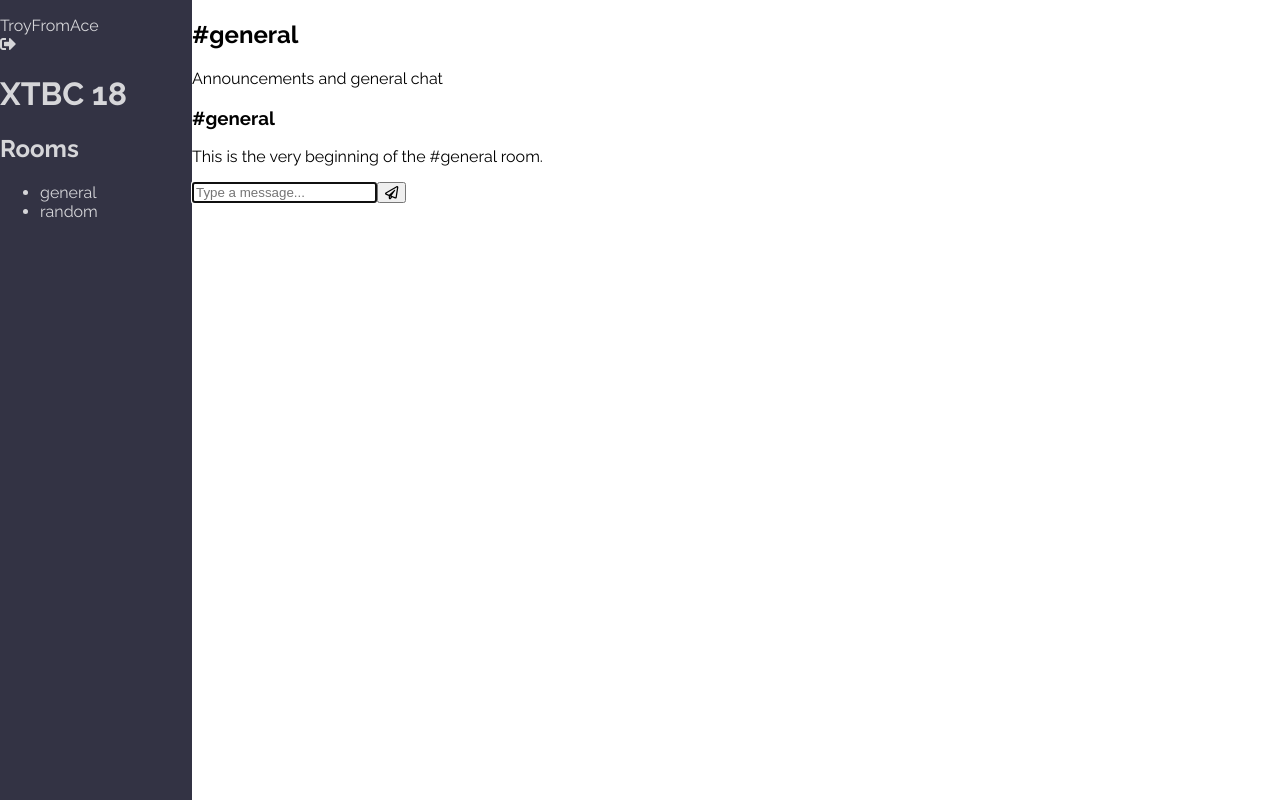
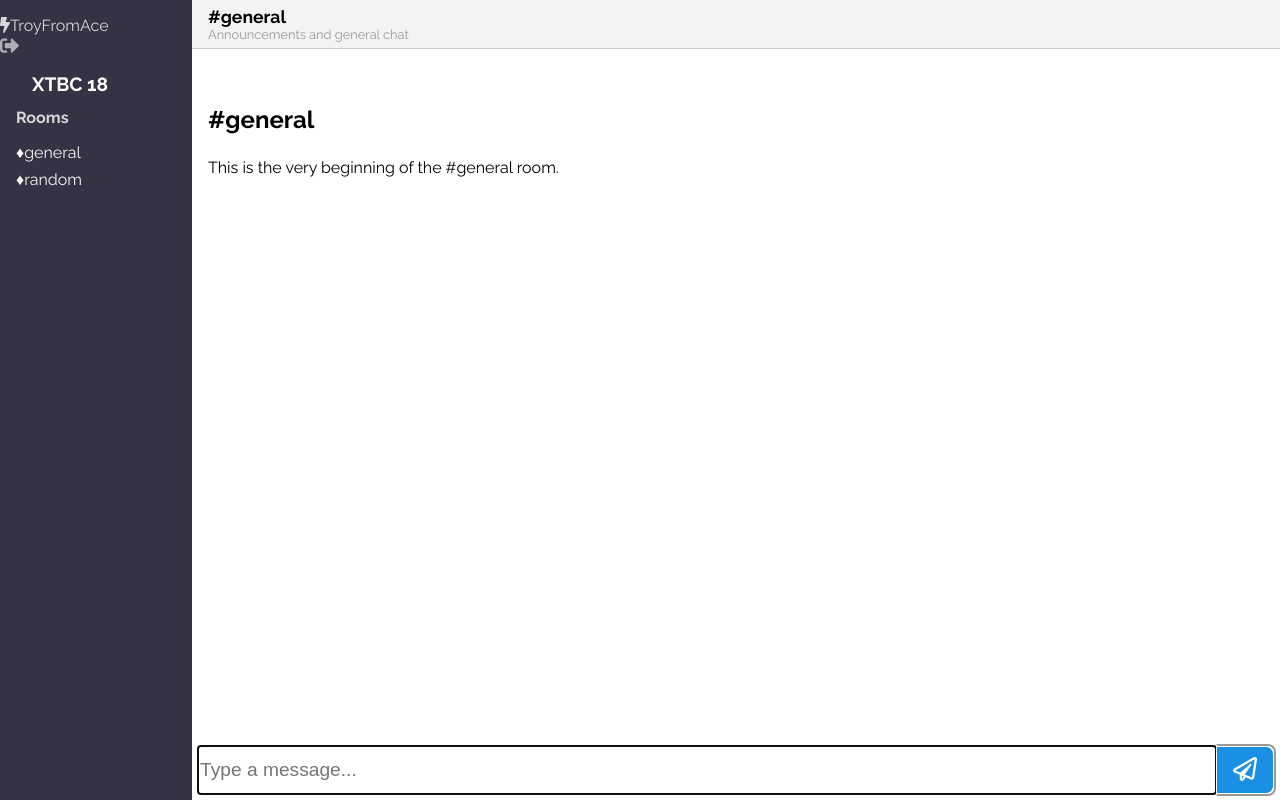
Before and after one commit to troywiegand/chatarang, a React (Create React App) app: page / in a window 1280 px wide. Built offline with nearby package versions, Linux system fonts and the light colour scheme.

Commit message:
Update Style

```diff
--- a/src/Chat.js
+++ b/src/Chat.js
@@ -14,7 +14,7 @@ class Chat extends Component{
     }
 render(){
     return(
-        <div className="Chat" >
+        <div className="Chat" style={styles}>
             <ChatHeader />
             <MessageList messages={this.state.messages}/>
             <MessageForm messages={this.state.messages} addMessage={this.addMessage}/>
@@ -31,4 +31,10 @@ addMessage = (body) => {
 
 }
 
+const styles={
+    flex: 1,
+  display: 'flex',
+  flexDirection: 'column',
+}
+
 export default Chat
--- a/src/ChatHeader.js
+++ b/src/ChatHeader.js
@@ -5,15 +5,35 @@ const ChatHeader = () => {
 
     return(
 
-    <header className="ChatHeader">
+    <header className="ChatHeader" style={styles.ChatHeader}>
         <div className="roomInfo">
-          <h2>#general</h2>
-          <p>Announcements and general chat</p>
+          <h2 style={styles.h2}>#general</h2>
+          <p style={styles.p}>Announcements and general chat</p>
         </div>
       </header>
     )
 }
 
+const styles ={
+  ChatHeader: {
+    backgroundColor: '#f3f3f3',
+    borderBottom: '1px solid #ccc',
+    height: '3rem',
+    padding: '0 1rem',
+    display: 'flex',
+    alignItems: 'center',
+  },
 
+  h2: {
+    fontSize: '1.1rem',
+    margin: '0',
+  },
+
+   p: {
+    color: '#999',
+    margin: '0',
+    fontSize: '0.8rem',
+  }
+}
 
 export default ChatHeader
--- a/src/Message.js
+++ b/src/Message.js
@@ -4,11 +4,16 @@ const Message = (props) => {
 
     return(
 
-        <div className="Message" >
-        <div className="details">
-          <div className="Metadata">
-            <div className="user">{props.userName}</div>
-            <div className="time">{new Date().getHours()}:{new Date().getMinutes()}</div>
+        <div className="Message" style={styles.Message} >
+        <div
+            class="Avatar"
+          >
+          <i class="fas fa-bolt"></i>
+          </div>
+        <div className="details" style={styles.details}>
+          <div className="Metadata" style={styles.Metadata}>
+            <div className="user" style={styles.user}>{props.userName}</div>
+            <div className="time" style={styles.time}>{new Date().getHours()}:{new Date().getMinutes()}</div>
           </div>
           <div className="body">
             {props.message}
@@ -20,6 +25,34 @@ const Message = (props) => {
 
 }
 
+const styles ={
+  Message: {
+    display: 'flex',
+    marginTop: '1rem',
+    padding: '0 1rem',
+  },
+
+  details: {
+    flex: '1',
+    paddingLeft: '0.5rem',
+  },
+
+  Metadata: {
+    display: 'flex',
+    alignItems: 'baseline',
+  },
+
+  user: {
+    fontWeight: 'bold',
+    marginRight: '0.5rem',
+  },
+
+  time: {
+    color: '#999',
+    fontSize: '0.8rem',
+  }
+
+}
 
 
 export default Message
--- a/src/MessageForm.js
+++ b/src/MessageForm.js
@@ -18,16 +18,17 @@ state={
 render(){
     return(
         <form onSubmit={this.handleSumbit}
-        className="MessageForm">
+        className="MessageForm"
+        style={styles.MessageForm}>
         <input type="text" name="body"
                 autoFocus
                 required
                 placeholder="Type a message... "
                 value={this.state.message}
                 onChange={this.handleChange}
-
+                style={styles.input}
                 />
-        <button type="submit">
+        <button type="submit" style={styles.button}>
             <i className="far fa-paper-plane" title="Send"></i>
         </button>
       </form>
@@ -36,4 +37,47 @@ render(){
 
 }
 
+const styles= {
+    MessageForm: {
+        backgroundColor: 'white',
+        height: '3rem',
+        display: 'flex',
+        alignItems: 'stretch',
+        border: '2px solid #999',
+        borderRadius: '0.5rem',
+        margin: '0.25rem',
+        padding: '0',
+      },
+
+      chatIcon: {
+        display: 'flex',
+        borderRadius: '0.5rem',
+        alignItems: 'center',
+        backgroundColor: 'white',
+        color: '#ccc',
+        padding: '0 0.5rem',
+        fontSize: '1.2rem',
+      },
+
+      input: {
+        flex: '1',
+        fontSize: '1.2rem',
+        border: '0',
+      },
+
+      button: {
+        fontSize: '1.5rem',
+        backgroundColor: '#1A8FE3',
+        color: 'white',
+        paddingLeft: '1rem',
+        paddingRight: '1rem',
+        borderTopRightRadius: '0.5rem',
+        borderBottomRightRadius: '0.5rem',
+        border: '1px solid white',
+      },
+
+
+
+}
+
 export default MessageForm
--- a/src/MessageList.js
+++ b/src/MessageList.js
@@ -6,7 +6,7 @@ import Message from './Message'
 const MessageList = (props) => {
 
     return(
-        <div className="MessageList">
+        <div className="MessageList" style={styles.MessageList}>
              <RoomAnnouncement />
              {props.messages.map(msg =>
              <Message userName={msg.userName} message={msg.body} key={msg.id}/>)}
@@ -15,4 +15,14 @@ const MessageList = (props) => {
 
 }
 
+const styles = {
+    MessageList: {
+        backgroundColor: 'white',
+        flex: 1,
+        paddingBottom: '1rem',
+        overflowY: 'scroll',
+      },
+
+}
+
 export default MessageList
--- a/src/RoomAnnouncement.js
+++ b/src/RoomAnnouncement.js
@@ -4,13 +4,22 @@ const RoomAnnouncement = () => {
 
     return(
 
-    <div className="RoomAnnouncement">
-        <h3>#general</h3>
+    <div className="RoomAnnouncement" style={styles.roomAnnouncement}>
+        <h3 style={styles.h3}> #general</h3>
         <p>This is the very beginning of the #general room.</p>
       </div>
     )
 }
 
+const styles = {
+
+      roomAnnouncement: {
+        padding: '2rem 1rem',
+      },
+      h3:{
+        fontSize: '1.5rem',
+      }
+}
 
 
 export default RoomAnnouncement
--- a/src/RoomList.js
+++ b/src/RoomList.js
@@ -4,13 +4,13 @@ import React, { Component } from 'react'
 class RoomList extends Component{
 render(){
     return(
-        <div>
-        <h1>XTBC 18</h1>
-      <nav className="RoomList">
-        <h2>Rooms</h2>
-        <ul>
-          <li><a>general</a></li>
-          <li><a>random</a></li>
+        <div style={styles.children}>
+        <h1 style={styles.h1}>XTBC 18</h1>
+      <nav className="RoomList" >
+        <h2 style={styles.h2}>Rooms</h2>
+        <ul style={styles.ul}>
+          <li style={styles.li}><a style={styles.lia}>♦general</a></li>
+          <li style={styles.li}><a style={styles.lia}>♦random</a></li>
         </ul>
       </nav>
       </div>
@@ -19,4 +19,37 @@ render(){
 
 }
 
+const styles ={
+  h2:{
+    fontSize: '1rem',
+  },
+
+  ul:{
+    listStyle: 'none',
+    marginLeft: 0,
+    paddingLeft: 0,
+  },
+
+  li:{
+    marginBottom: '0.5rem'
+  },
+
+  lia: {
+    display: 'block',
+    color: 'whitesmoke',
+    textDecoration: 'none'
+  },
+
+  h1: {
+    color: 'white',
+    fontSize: '1.2rem',
+    marginTop: 0,
+    padding: '0 1rem',
+  },
+
+  children: {
+    padding: '0 1rem',
+  },
+}
+
 export default RoomList
--- a/src/Sidebar.js
+++ b/src/Sidebar.js
@@ -7,8 +7,8 @@ class Sidebar extends Component{
 render(){
     return(
         <div className="Sidebar" style={styles.sidebar}>
-            <UserInfo userInfo={this.props.userInfo}/>
-            <RoomList />
+            <UserInfo style={styles.children} userInfo={this.props.userInfo}/>
+            <RoomList style={styles.children} />
         </div>
     )
 }
@@ -29,12 +29,6 @@ const styles = {
       padding: '0 1rem',
     },
 
-    h1: {
-      color: 'white',
-      fontSize: '1.2rem',
-      marginTop: 0,
-      padding: '0 1rem',
-    }
   }
 
 export default Sidebar
--- a/src/UserInfo.js
+++ b/src/UserInfo.js
@@ -5,14 +5,19 @@ class UserInfo extends Component{
 
 render(){
     return(
-        <div className="UserInfo">
+        <div className="UserInfo" style={styles.UserInfo}>
             <div className="UserInfo">
         <div
           className="Avatar"
-          ></div>
-        <div className="user">{this.props.userInfo.displayName}</div>
-        <a >
-          <i className="fas fa-sign-out-alt"></i>
+          style={styles.Avatar} >
+          </div>
+        <div className="user"
+             style={styles.user}>
+             <i class="fas fa-bolt"></i>
+                       {this.props.userInfo.displayName}
+             </div>
+        <a style={styles.a}>
+          <i style={styles.i} className="fas fa-sign-out-alt"></i>
         </a>
       </div>
         </div>
@@ -21,4 +26,35 @@ render(){
 
 }
 
+const styles ={
+  UserInfo: {
+    marginBottom: '1rem',
+    display: 'flex',
+    alignItems: 'center',
+  },
+
+  Avatar: {
+    marginRight: '0.5rem',
+  },
+
+  user: {
+    flex: '1',
+  },
+
+  a: {
+    border: '0',
+    padding: '0',
+    backgroundColor: 'transparent',
+    color: 'rgba(255, 255, 255, 0.6)',
+    fontSize: '1.2rem',
+    transition: 'color 0.25s ease-out',
+  },
+
+  i:{
+    size: '125%'
+  }
+
+
+}
+
 export default UserInfo
```
